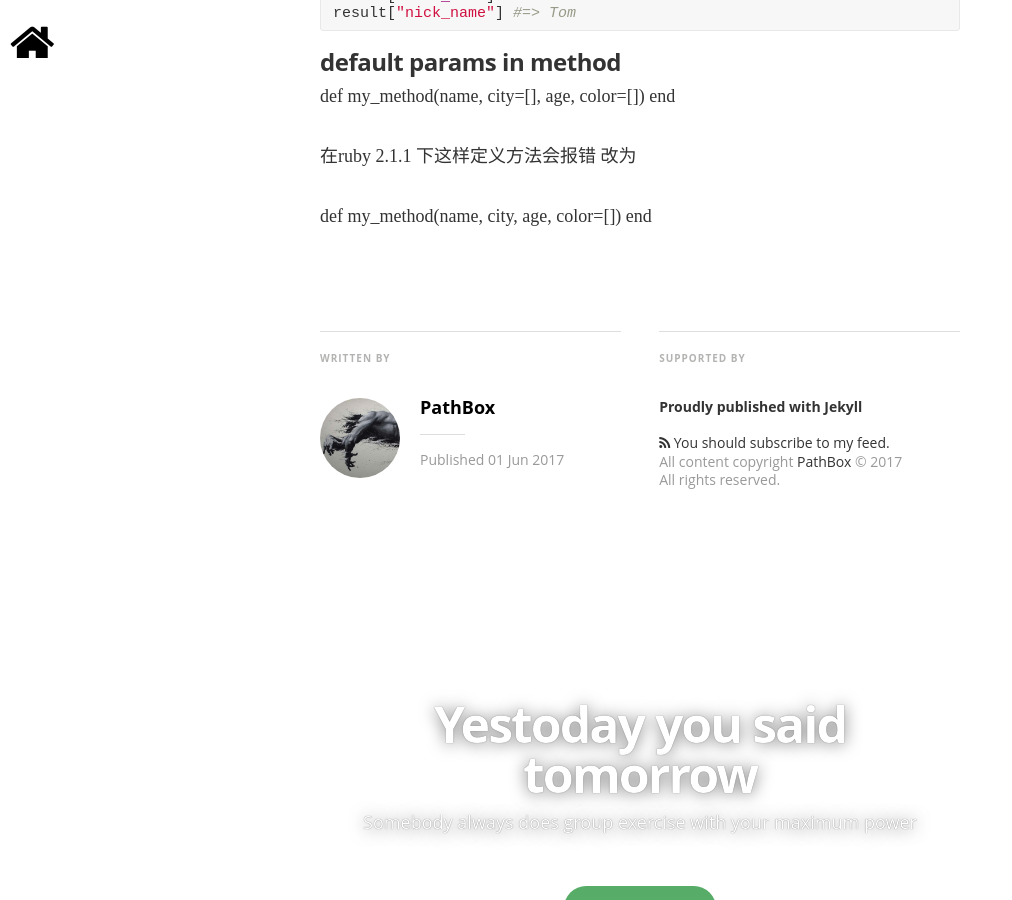
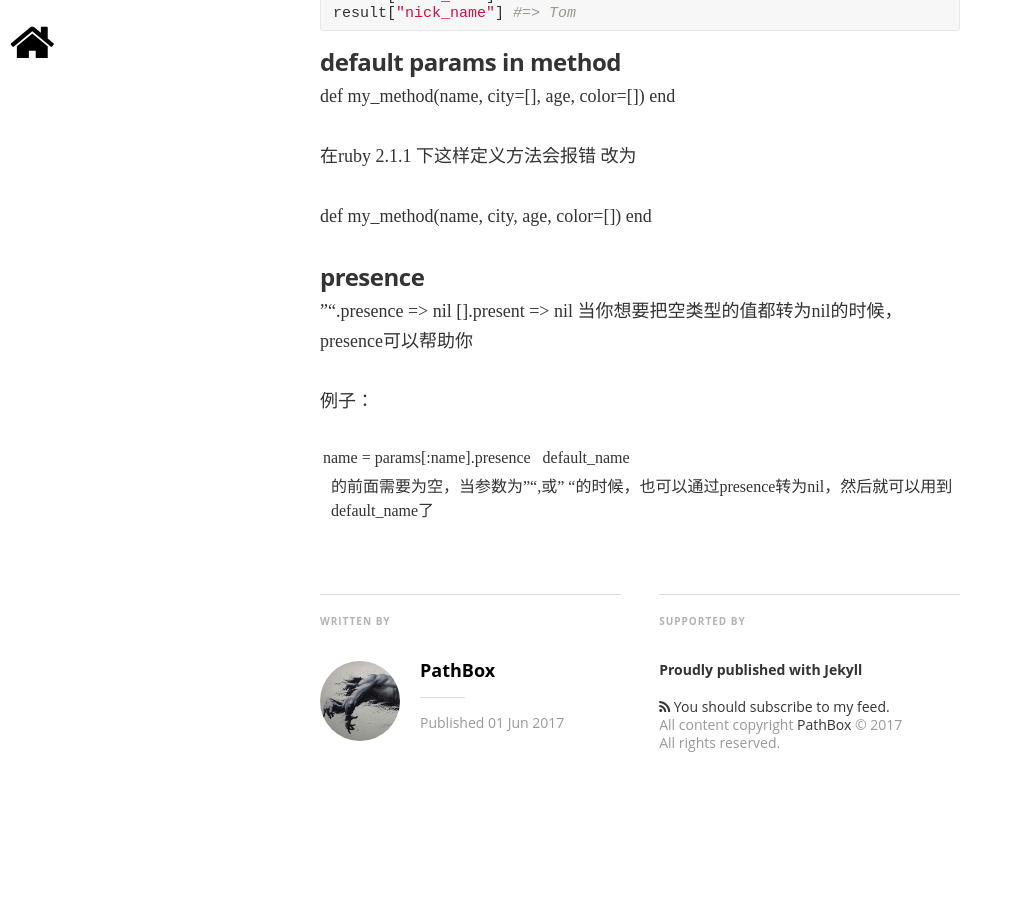
Before and after one commit to pathbox/pathbox.github.io, a Jekyll site: the page built from _posts/2017-06-01-work-summary-in-Udesk-five.md, in a window 1280 px wide and 900 px high, scrolled down 7605 px. Shown: the whole window, without its empty margins (0-1012 px from the left). Built offline with Jekyll 4.4.1, drawn with Linux system fonts in a browser that asks for light colours; nearby versions of some CDN libraries; some web fonts are replaced; comment, search, counter and statistics services are not loaded.

Commit message:
presence

```diff
--- a/_posts/2017-06-01-work-summary-in-Udesk-five.md
+++ b/_posts/2017-06-01-work-summary-in-Udesk-five.md
@@ -281,3 +281,14 @@ end
 
 def my_method(name, city, age, color=[])
 end
+
+##### presence
+"".presence => nil
+[].present => nil
+当你想要把空类型的值都转为nil的时候，presence可以帮助你
+
+例子：
+
+name = params[:name].presence || default_name
+
+|| 的前面需要为空，当参数为"",或" "的时候，也可以通过presence转为nil，然后就可以用到default_name了
```
